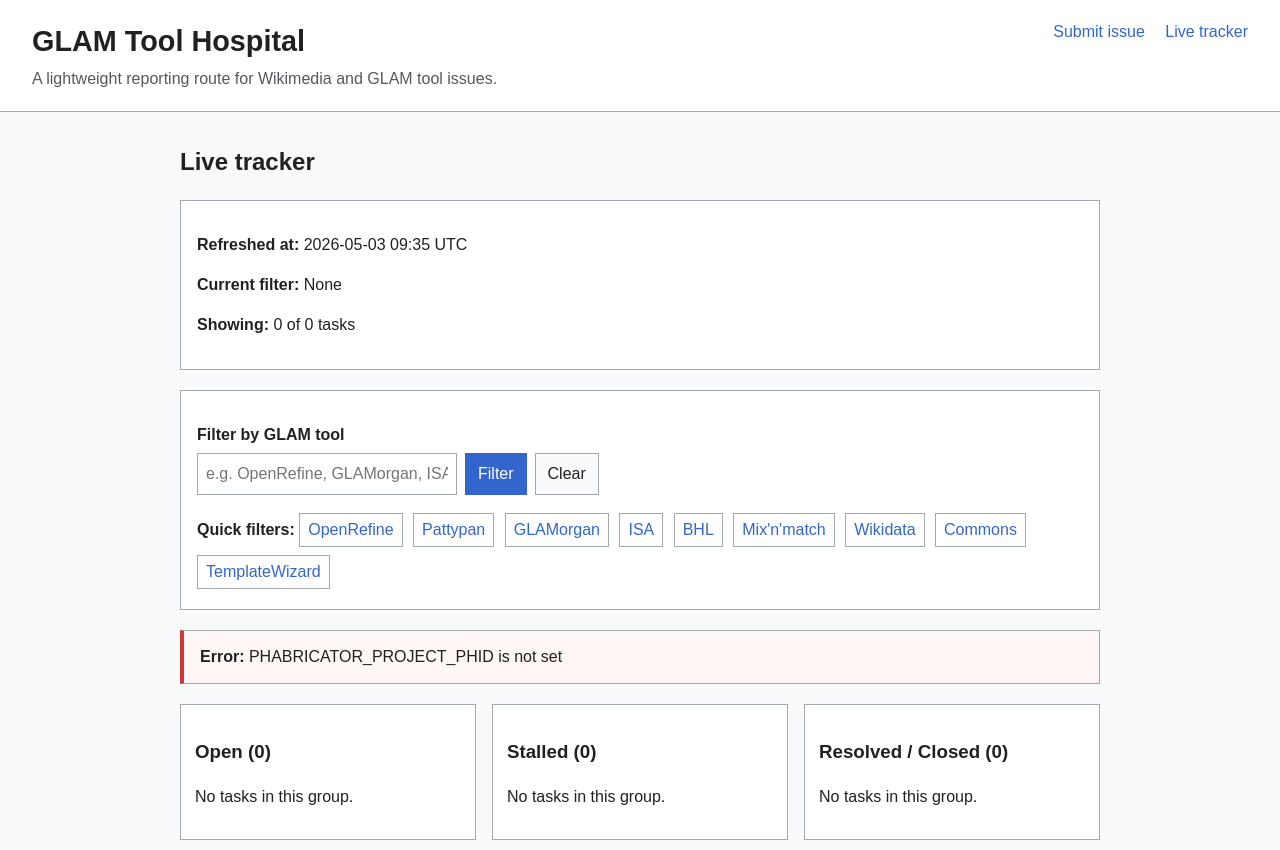
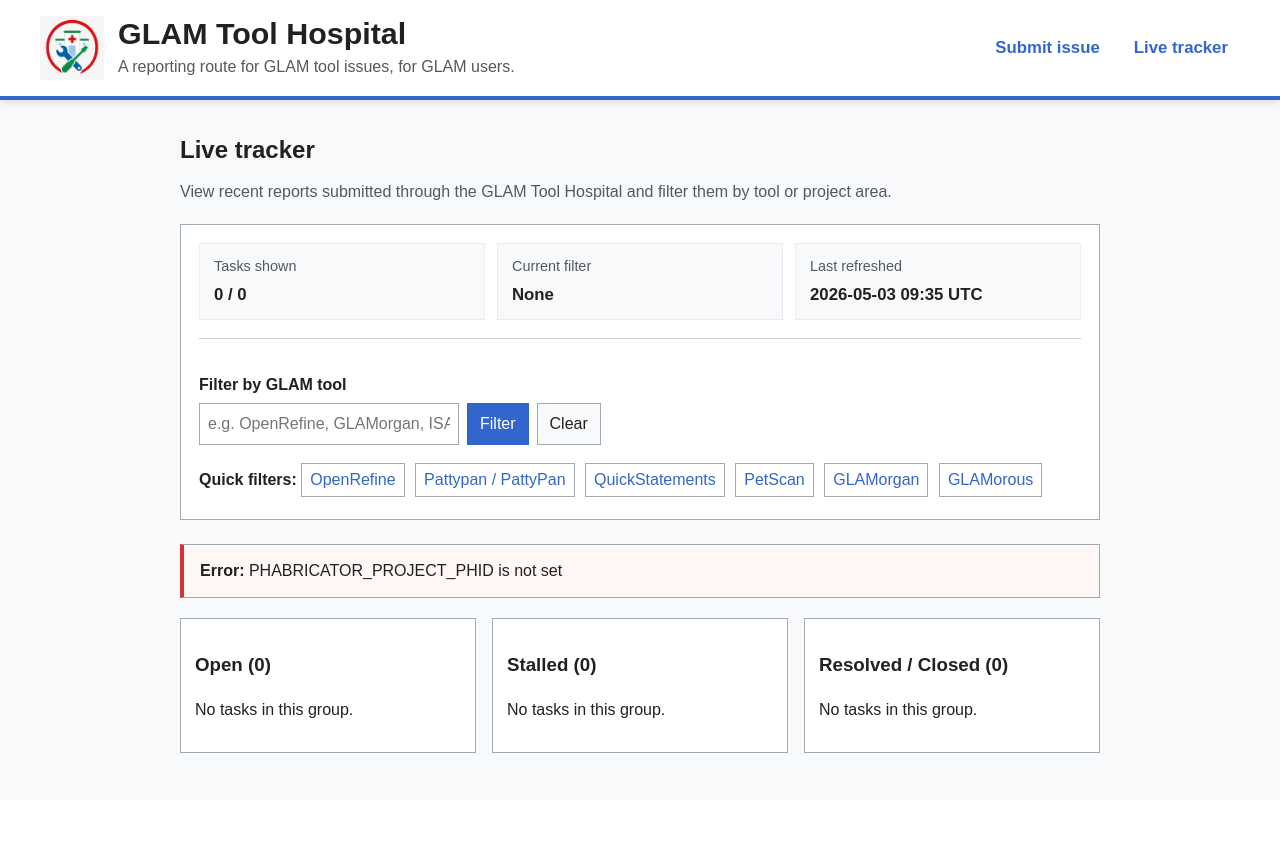
Before and after one commit to bjhoareAM/GLAMToolHospital, a Flask app: page /board in a window 1280 px wide. Shown: the top 850 px of the page. After the commit the page ends 753 px from the top, so only its background shows below. Run offline with Flask 3, Linux system fonts and the light colour scheme; some libraries are stand-ins or nearby versions.

Commit message:
Update form guidance, priorities, and task formatting

```diff
--- a/app.py
+++ b/app.py
@@ -9,11 +9,13 @@
     MAX_SCREENSHOTS,
     MAX_UPLOAD_SIZE_BYTES,
     PROJECT_TAG_OPTIONS,
+    PRIORITY_OPTIONS,
 )
 
 from forms import (
     build_task_description,
     build_task_title,
+    get_phabricator_priority,
     get_project_phids_for_submission,
 )
 
@@ -32,15 +34,17 @@
 app.config["MAX_CONTENT_LENGTH"] = MAX_UPLOAD_SIZE_BYTES
 
 
-def render_form(message=None, is_error=False, form_data=None):
+def render_form(message=None, is_error=False, form_data=None, task_url=None):
     return render_template(
         "index.html",
         message=message,
         is_error=is_error,
         form_data=form_data or {},
+        task_url=task_url,
         issue_type_options=ISSUE_TYPE_OPTIONS,
         project_tag_options=PROJECT_TAG_OPTIONS,
         impact_options=IMPACT_OPTIONS,
+        priority_options=PRIORITY_OPTIONS,
         max_screenshots=MAX_SCREENSHOTS,
     )
 
@@ -89,6 +93,7 @@
             uploaded_files=uploaded_files,
         )
         project_phids = get_project_phids_for_submission(form_data)
+        priority = get_phabricator_priority(form_data.get("priority"))
 
         if DRY_RUN:
             return render_form(
@@ -101,19 +106,16 @@
             title=title,
             description=description,
             project_phids=project_phids,
+            priority=priority,
         )
 
         task_url = result.get("task_url", "")
 
-        if task_url:
-            message = f"Ticket posted successfully: {task_url}"
-        else:
-            message = "Ticket posted successfully."
-
         return render_form(
-            message=message,
+            message="Ticket posted successfully.",
             is_error=False,
             form_data={},
+            task_url=task_url,
         )
 
     except Exception as e:
@@ -130,15 +132,9 @@
     current_filter = request.args.get("tool", "").strip()
 
     quick_filters = [
-        "OpenRefine",
-        "Pattypan",
-        "GLAMorgan",
-        "ISA",
-        "BHL",
-        "Mix'n'match",
-        "Wikidata",
-        "Commons",
-        "TemplateWizard",
+        option["label"]
+        for option in PROJECT_TAG_OPTIONS
+        if option.get("value") != "other"
     ]
 
     grouped = {
--- a/phabricator_test.py
+++ b/phabricator_test.py
@@ -23,7 +23,7 @@
     "https://phabricator.wikimedia.org"
 )
 API_TOKEN = os.getenv("PHABRICATOR_API_TOKEN")
-PROJECT_ID = os.getenv("PHABRICATOR_PROJECT_ID", "8675")
+PROJECT_ID = os.getenv("PHABRICATOR_PROJECT_ID", "2087")
 
 APP_NAME = os.getenv("APP_NAME", "GLAM-Tool-Hospital")
 APP_VERSION = os.getenv("APP_VERSION", "0.1")
--- a/static/app.js
+++ b/static/app.js
@@ -4,6 +4,11 @@
 const currentStepNumber = document.getElementById("currentStepNumber");
 const totalStepNumber = document.getElementById("totalStepNumber");
 const wikiUsernameInput = document.getElementById("wiki_username");
+
+const projectTagSelect = document.getElementById("project_tag");
+const otherToolFields = document.getElementById("other-tool-fields");
+const toolNameInput = document.getElementById("tool_name");
+const toolUrlInput = document.getElementById("tool_url");
 
 let currentStep = 0;
 
@@ -42,6 +47,30 @@
     return true;
 }
 
+function updateOtherToolFields() {
+    if (!projectTagSelect || !otherToolFields) {
+        return;
+    }
+
+    const showFields = projectTagSelect.value === "other";
+    otherToolFields.hidden = !showFields;
+
+    if (!showFields) {
+        if (toolNameInput) {
+            toolNameInput.value = "";
+        }
+
+        if (toolUrlInput) {
+            toolUrlInput.value = "";
+        }
+    }
+}
+
+if (projectTagSelect && otherToolFields) {
+    projectTagSelect.addEventListener("change", updateOtherToolFields);
+    updateOtherToolFields();
+}
+
 nextButtons.forEach((button) => {
     button.addEventListener("click", () => {
         if (!validateCurrentStep()) {
--- a/static/style.css
+++ b/static/style.css
@@ -14,34 +14,89 @@
     text-decoration: underline;
 }
 
+/* Header */
+
 .app-header {
+    position: sticky;
+    top: 0;
+    z-index: 100;
     background: #fff;
-    border-bottom: 1px solid #a2a9b1;
-    padding: 20px 32px;
+    color: #202122;
+    border-bottom: 4px solid #36c;
+    box-shadow: 0 2px 8px rgba(0, 0, 0, 0.12);
+}
+
+.app-header-inner {
+    max-width: 1200px;
+    margin: 0 auto;
+    padding: 16px 24px;
     display: flex;
     justify-content: space-between;
     gap: 24px;
-    align-items: flex-start;
+    align-items: center;
+}
+
+.app-brand {
+    display: flex;
+    align-items: center;
+    gap: 14px;
+    color: #202122;
+    text-decoration: none;
+}
+
+.app-brand:hover {
+    text-decoration: none;
+}
+
+.app-logo-img {
+    width: 64px;
+    height: 64px;
+    object-fit: contain;
+    display: block;
+    background: transparent;
 }
 
 .app-title {
     margin: 0;
-    font-size: 1.8rem;
+    font-size: 1.9rem;
+    line-height: 1.1;
+    color: #202122;
 }
 
 .app-subtitle {
     margin: 4px 0 0;
     color: #54595d;
+    font-size: 1rem;
 }
 
 .app-nav {
+    display: flex;
+    gap: 10px;
+    flex-wrap: wrap;
     white-space: nowrap;
 }
 
 .app-nav a {
-    margin-left: 16px;
+    color: #36c;
+    text-decoration: none;
+    font-weight: bold;
+    font-size: 1.05rem;
+    padding: 8px 12px;
+    border-radius: 2px;
+}
+
+.app-nav a:hover,
+.app-nav a:focus {
+    background: #eaf3ff;
     text-decoration: none;
 }
+
+.app-nav a.active-nav {
+    background: #36c;
+    color: #fff;
+}
+
+/* Layout */
 
 .app-main {
     max-width: 920px;
@@ -50,7 +105,6 @@
 }
 
 .intro-card,
-.status-card,
 .filter-box,
 .review-note {
     background: #fff;
@@ -180,33 +250,54 @@
     margin-top: 0;
 }
 
-.columns {
-    display: grid;
-    grid-template-columns: repeat(auto-fit, minmax(260px, 1fr));
-    gap: 16px;
+/* Live tracker */
+
+.page-intro {
+    color: #54595d;
+    margin-top: -8px;
+    margin-bottom: 20px;
 }
 
-.column {
+.tracker-panel {
     background: #fff;
     border: 1px solid #a2a9b1;
-    padding: 14px;
+    padding: 18px;
+    margin-bottom: 24px;
 }
 
-.task {
-    border: 1px solid #c8ccd1;
-    background: #fff;
-    padding: 12px;
-    margin-bottom: 12px;
+.tracker-summary {
+    display: grid;
+    grid-template-columns: repeat(auto-fit, minmax(180px, 1fr));
+    gap: 12px;
+    margin-bottom: 18px;
+    padding-bottom: 18px;
+    border-bottom: 1px solid #c8ccd1;
 }
 
-.task-title {
-    font-weight: bold;
+.tracker-summary > div {
+    background: #f8f9fa;
+    border: 1px solid #eaecf0;
+    padding: 12px 14px;
 }
 
-.task-meta {
+.summary-label {
+    display: block;
     color: #54595d;
     font-size: 0.9rem;
-    margin-top: 6px;
+    margin-bottom: 4px;
+}
+
+.summary-value {
+    display: block;
+    font-weight: bold;
+    font-size: 1.05rem;
+}
+
+.filter-box-compact {
+    border: 0;
+    padding: 0;
+    margin: 0;
+    background: transparent;
 }
 
 .filter-form {
--- a/templates/base.html
+++ b/templates/base.html
@@ -11,16 +11,27 @@
 
 <body>
     <header class="app-header">
-        <div>
-            <h1 class="app-title">GLAM Tool Hospital</h1>
-            <p class="app-subtitle">A lightweight reporting route for Wikimedia and GLAM tool issues.</p>
-        </div>
+    <div class="app-header-inner">
+        <a href="{{ url_for('home') }}" class="app-brand">
+           <img
+    src="{{ url_for('static', filename='images/logo_transparent.png') }}?v=4"
+    alt="GLAM Tool Hospital logo"
+    class="app-logo-img"
+>
+                        <div>
+                <h1 class="app-title">GLAM Tool Hospital</h1>
+                <p class="app-subtitle">
+                    A reporting route for GLAM tool issues, for GLAM users.
+                </p>
+            </div>
+        </a>
 
-        <nav class="app-nav">
+        <nav class="app-nav" aria-label="Main navigation">
             <a href="{{ url_for('home') }}">Submit issue</a>
             <a href="{{ url_for('board') }}">Live tracker</a>
         </nav>
-    </header>
+    </div>
+</header>
 
     <main class="app-main">
         {% block content %}{% endblock %}
--- a/templates/board.html
+++ b/templates/board.html
@@ -6,13 +6,29 @@
 
 <h2>Live tracker</h2>
 
-<div class="status-card">
-    <p><strong>Refreshed at:</strong> {{ refreshed_at }}</p>
-    <p><strong>Current filter:</strong> {{ current_filter or "None" }}</p>
-    <p><strong>Showing:</strong> {{ shown_count }} of {{ total_count }} tasks</p>
+<p class="page-intro">
+    View recent reports submitted through the GLAM Tool Hospital and filter them by tool or project area.
+</p>
+
+<section class="tracker-panel">
+    <div class="tracker-summary">
+        <div>
+            <span class="summary-label">Tasks shown</span>
+            <span class="summary-value">{{ shown_count }} / {{ total_count }}</span>
         </div>
 
-<div class="filter-box">
+        <div>
+            <span class="summary-label">Current filter</span>
+            <span class="summary-value">{{ current_filter or "None" }}</span>
+        </div>
+
+        <div>
+            <span class="summary-label">Last refreshed</span>
+            <span class="summary-value">{{ refreshed_at }}</span>
+        </div>
+    </div>
+
+    <div class="filter-box filter-box-compact">
         <form class="filter-form" action="{{ url_for('board') }}" method="get">
             <div>
                 <label for="tool">Filter by GLAM tool</label>
@@ -38,6 +54,7 @@
             {% endfor %}
         </div>
     </div>
+</section>
 
 {% if error %}
 <div class="message message-error">
```
Also changed, not shown: other parts of static/style.css (+77 -0 lines), config.py (+39 -0 lines), forms.py (+102 -57 lines), templates/index.html (+40 -5 lines), static/images/logo.png (added), static/images/logo_transparent.png (added). Lines whose indentation alone changed are shown as unchanged.
